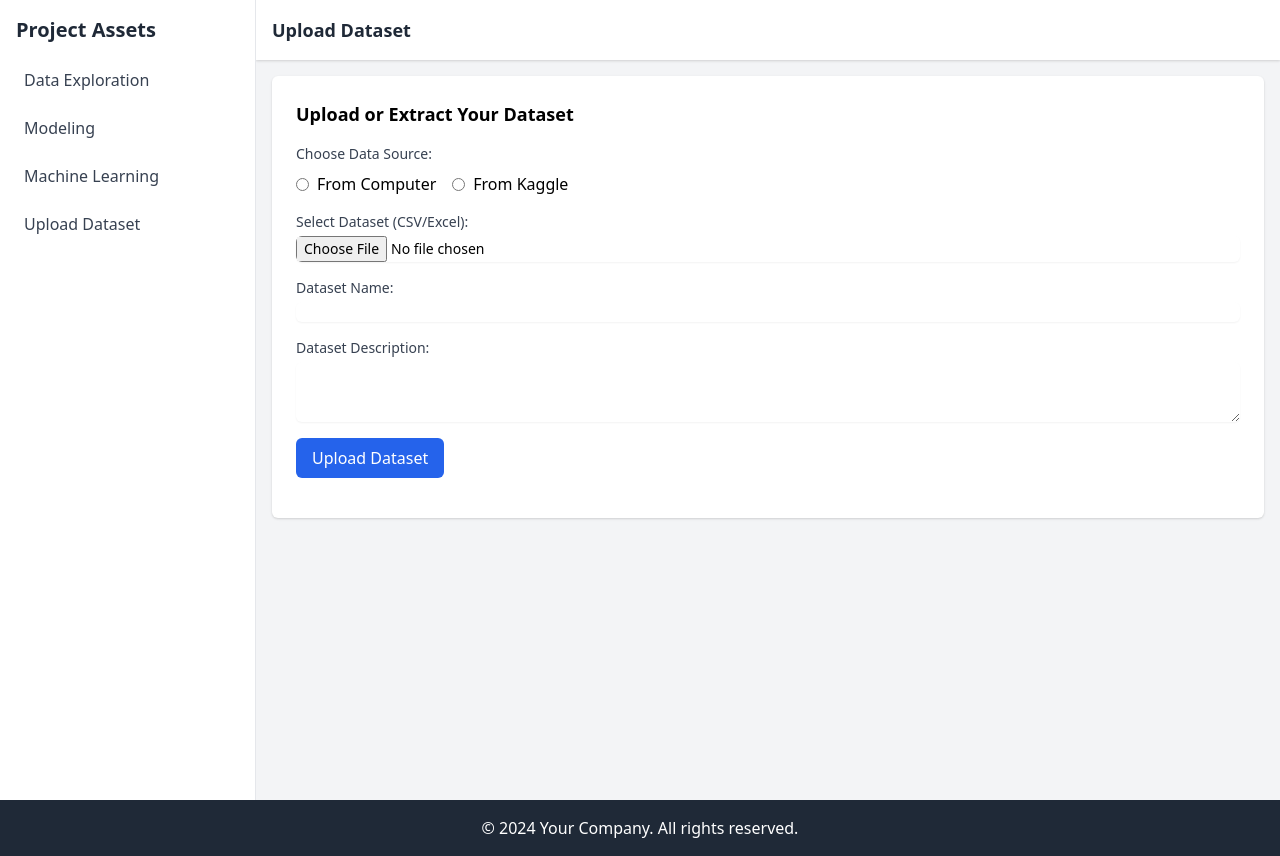
After one commit to Andrew-Kiswaga-John/python_ML, a Django app: page /upload/ in a window 1280 px wide. The commit adds this page. Run offline with Django 5.2, Linux system fonts and the light colour scheme; style sheets or scripts are compiled from the project's sources.

Commit message:
upload from computer or kaggle

```diff
--- a/DataFlowDesk/templates/base.html
+++ b/DataFlowDesk/templates/base.html
@@ -33,6 +33,12 @@
                                 <span>Machine Learning</span>
                             </a>
                         </li>
+                        <!-- Upload Dataset Option -->
+                        <li>
+                            <a href="{% url 'upload_file' %}" class="flex items-center p-2 text-gray-700 hover:bg-gray-100 rounded-md">
+                                <span>Upload Dataset</span>
+                            </a>
+                        </li>
                     </ul>
                 </nav>
             </div>
@@ -46,10 +52,6 @@
                     <h1 class="text-lg font-semibold text-gray-800">
                         {% block header_title %}{% endblock %}
                     </h1>
-                    <!-- <div class="flex space-x-4">
-                        <button class="bg-blue-500 text-white px-4 py-2 rounded-md">Edit Table</button>
-                        <button class="bg-gray-200 text-gray-800 px-4 py-2 rounded-md">Refresh</button>
-                    </div> -->
                 </div>
             </header>
 
--- /dev/null
+++ b/DataFlowDesk/templates/upload.html
@@ -0,0 +1,108 @@
+{% extends 'base.html' %}
+
+{% block title %}Upload Dataset{% endblock %}
+
+{% block header_title %}Upload Dataset{% endblock %}
+
+{% block content %}
+<div class="bg-white shadow rounded-md p-6">
+    <h2 class="text-lg font-bold mb-4">Upload or Extract Your Dataset</h2>
+    <form id="upload-form" method="post" enctype="multipart/form-data" class="space-y-4">
+        {% csrf_token %}
+        <div>
+            <label class="block text-sm font-medium text-gray-700 mb-2">Choose Data Source:</label>
+            <div class="flex space-x-4">
+                <label class="flex items-center">
+                    <input type="radio" name="source" value="local" class="mr-2" required>
+                    <span>From Computer</span>
+                </label>
+                <label class="flex items-center">
+                    <input type="radio" name="source" value="kaggle" class="mr-2">
+                    <span>From Kaggle</span>
+                </label>
+            </div>
+        </div>
+
+        <div id="kaggle-input" class="hidden">
+            <label for="kaggle-link" class="block text-sm font-medium text-gray-700">Kaggle Dataset URL:</label>
+            <input type="url" id="kaggle-link" name="kaggle_link"
+                class="mt-1 block w-full rounded-md border-gray-300 shadow-sm focus:border-indigo-500 focus:ring-indigo-500 sm:text-sm">
+        </div>
+
+        <div>
+            <label for="dataset" id="file-label" class="block text-sm font-medium text-gray-700">Select Dataset (CSV/Excel):</label>
+            <input type="file" id="dataset" name="dataset" accept=".csv, .xls, .xlsx"
+                class="mt-1 block w-full rounded-md border-gray-300 shadow-sm focus:border-indigo-500 focus:ring-indigo-500 sm:text-sm">
+        </div>
+
+        <div>
+            <label for="name" class="block text-sm font-medium text-gray-700">Dataset Name:</label>
+            <input type="text" id="name" name="name"
+                class="mt-1 block w-full rounded-md border-gray-300 shadow-sm focus:border-indigo-500 focus:ring-indigo-500 sm:text-sm" required>
+        </div>
+
+        <div>
+            <label for="description" class="block text-sm font-medium text-gray-700">Dataset Description:</label>
+            <textarea id="description" name="description" rows="3"
+                class="mt-1 block w-full rounded-md border-gray-300 shadow-sm focus:border-indigo-500 focus:ring-indigo-500 sm:text-sm" required></textarea>
+        </div>
+
+        <button type="submit"
+            class="bg-blue-600 text-white px-4 py-2 rounded-md hover:bg-blue-700 focus:ring focus:ring-blue-500 focus:ring-opacity-50">
+            Upload Dataset
+        </button>
+    </form>
+
+    <div id="response" class="mt-4">
+        <!-- Response messages will appear here -->
+    </div>
+</div>
+
+<script>
+    // Toggle visibility of Kaggle input vs file input
+    document.querySelectorAll('input[name="source"]').forEach(radio => {
+        radio.addEventListener('change', (e) => {
+            const kaggleInput = document.getElementById('kaggle-input');
+            const fileInput = document.getElementById('dataset');
+            const fileLabel = document.getElementById('file-label');
+
+            if (e.target.value === 'kaggle') {
+                kaggleInput.classList.remove('hidden');
+                fileInput.classList.add('hidden');
+                fileLabel.classList.add('hidden');
+                fileInput.required = false;
+            } else {
+                kaggleInput.classList.add('hidden');
+                fileInput.classList.remove('hidden');
+                fileLabel.classList.remove('hidden');
+                fileInput.required = true;
+            }
+        });
+    });
+
+    // Handle form submission
+    const form = document.getElementById('upload-form');
+    form.addEventListener('submit', async (e) => {
+        e.preventDefault();
+
+        const formData = new FormData(form);
+
+        const response = await fetch(form.action, {
+            method: 'POST',
+            body: formData,
+            headers: {
+                'X-CSRFToken': document.querySelector('[name=csrfmiddlewaretoken]').value,
+            }
+        });
+
+        const result = await response.json();
+
+        const responseDiv = document.getElementById('response');
+        if (result.error) {
+            responseDiv.innerHTML = `<p style="color: red;">Error: ${result.error}</p>`;
+        } else {
+            responseDiv.innerHTML = `<p style="color: green;">Dataset uploaded successfully!</p>`;
+        }
+    });
+</script>
+{% endblock %}
--- a/DataFlowDesk/urls.py
+++ b/DataFlowDesk/urls.py
@@ -22,5 +22,6 @@ urlpatterns = [
     path('admin/', admin.site.urls),
     path('', views.my_view, name='home'),
     path('datasets/create/interactive/', views.create_dataset_interactive, name='create_dataset_interactive'),
+    path('upload/', views.upload_file, name='upload_file'),
 
 ]
--- a/DataFlowDesk/views.py
+++ b/DataFlowDesk/views.py
@@ -7,6 +7,14 @@ from .models import Dataset
 from io import StringIO
 from django.core.files.base import ContentFile
 import uuid
+import os
+import openpyxl
+import pandas as pd
+from django.shortcuts import render
+from django.http import JsonResponse
+from django.conf import settings
+from django.core.files.storage import default_storage
+
 
 def create_dataset_interactive(request):
     if request.method == 'POST':
@@ -58,3 +66,52 @@ def create_dataset_interactive(request):
 
 def my_view(request):
     return render(request, 'dashboard.html')
+
+def upload_file(request):
+    if request.method == 'POST':
+        source = request.POST.get('source')
+        name = request.POST.get('name')
+        description = request.POST.get('description')
+
+        if source == 'local':
+            dataset = request.FILES.get('dataset')
+            if not dataset:
+                return JsonResponse({'error': 'No file provided.'})
+
+            # Save the dataset locally
+            file_path = default_storage.save(f"datasets/{dataset.name}", dataset)
+            full_path = os.path.join(settings.MEDIA_ROOT, file_path)
+
+            # Preview data
+            try:
+                if dataset.name.endswith('.csv'):
+                    df = pd.read_csv(full_path)
+                elif dataset.name.endswith(('.xls', '.xlsx')):
+                    if not openpyxl:
+                        return JsonResponse({'error': "Missing optional dependency 'openpyxl'. Please install it using 'pip install openpyxl'."})
+                    df = pd.read_excel(full_path)
+                else:
+                    return JsonResponse({'error': 'Unsupported file format.'})
+                preview = df.head().to_dict()
+                return JsonResponse({'message': 'File uploaded successfully.', 'data_preview': preview})
+            except Exception as e:
+                return JsonResponse({'error': f"Error processing file: {str(e)}"})
+
+        elif source == 'kaggle':
+            kaggle_link = request.POST.get('kaggle_link')
+            if not kaggle_link:
+                return JsonResponse({'error': 'No Kaggle link provided.'})
+
+            # Example: download dataset using Kaggle API
+            # Ensure the Kaggle API is configured on the server
+            try:
+                dataset_name = kaggle_link.split('/')[-1]  # Extract dataset name
+                os.system(f'kaggle datasets download -d {dataset_name} -p {settings.MEDIA_ROOT}/datasets')
+                return JsonResponse({'message': 'Kaggle dataset downloaded successfully.'})
+            except Exception as e:
+                return JsonResponse({'error': f"Error downloading from Kaggle: {str(e)}"})
+
+        else:
+            return JsonResponse({'error': 'Invalid source selection.'})
+
+    return render(request, 'upload.html')
```
Also changed, not shown: 1 other file.
